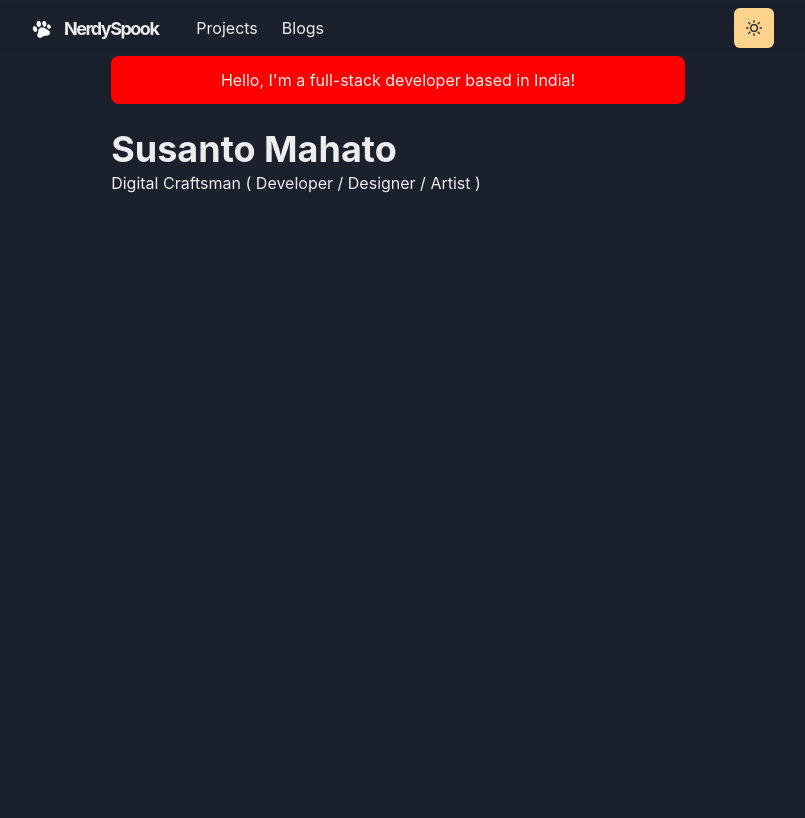
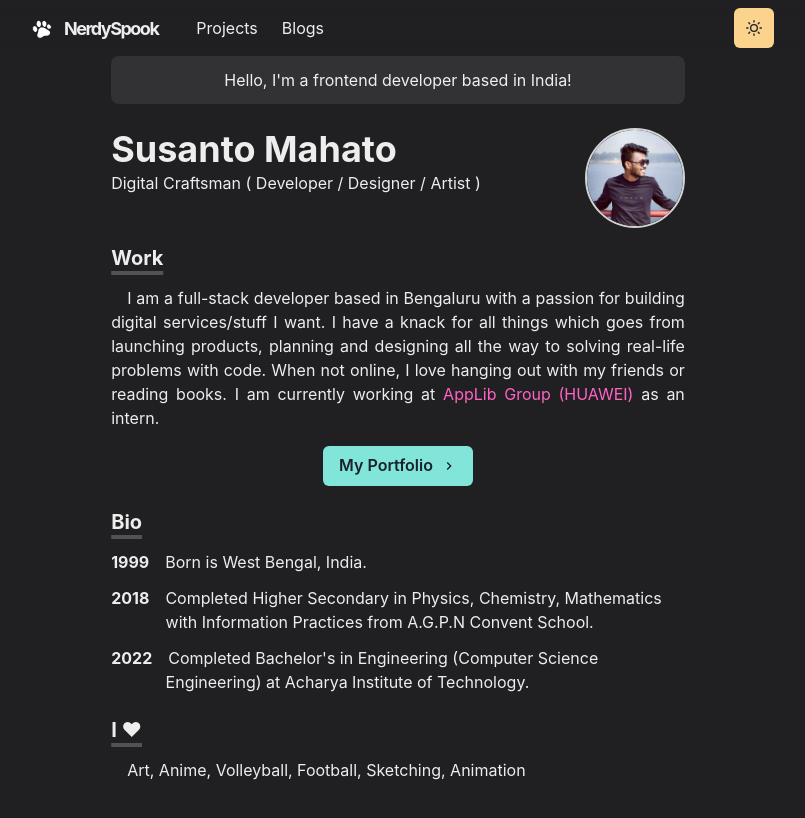
Before and after one commit to nerdyspook/nerdyspook-v2, a Next.js app: page / in a window 1280 px wide. Shown: the top 818 px of the page, without its empty margins (242-1047 px from the left). Built offline with nearby package versions, Linux system fonts and the light colour scheme.

Commit message:
feat: added details in homepage

```diff
--- /dev/null
+++ b/components/bio.js
@@ -0,0 +1,13 @@
+import { Box } from '@chakra-ui/react'
+import styled from '@emotion/styled'
+
+export const BioSection = styled(Box)`
+  padding-left: 3.4rem;
+  text-indent: -3.4rem;
+  margin-top: 0.75rem;
+`
+
+export const BioYear = styled.span`
+  font-weight: bold;
+  margin-right: 1rem;
+`
--- /dev/null
+++ b/components/fonts.js
@@ -0,0 +1,6 @@
+const Fonts = () => (
+  <style jsx global>{`
+    @import url('https://fonts.googleapis.com/css2?family=M+PLUS+Rounded+1c:wght@300;700&display=swap');
+  `}</style>
+)
+export default Fonts
--- /dev/null
+++ b/components/paragraph.js
@@ -0,0 +1,8 @@
+import styled from '@emotion/styled'
+
+const Paragraph = styled.p`
+  text-align: justify;
+  text-indent: 1em;
+`
+
+export default Paragraph
--- /dev/null
+++ b/components/section.js
@@ -0,0 +1,21 @@
+import { motion } from 'framer-motion'
+import { chakra, shouldForwardProp } from '@chakra-ui/react'
+
+const StyledDiv = chakra(motion.div, {
+  shouldForwardProp: prop => {
+    return shouldForwardProp(prop) || prop === 'transition'
+  }
+})
+
+const Section = ({ children, delay = 0 }) => (
+  <StyledDiv
+    initial={{ y: 10, opacity: 0 }}
+    animate={{ y: 0, opacity: 1 }}
+    transition={{ duration: 0.8, delay }}
+    mb={6}
+  >
+    {children}
+  </StyledDiv>
+)
+
+export default Section
--- a/components/theme-toggle-button.js
+++ b/components/theme-toggle-button.js
@@ -1,3 +1,4 @@
+import { AnimatePresence, motion } from 'framer-motion'
 import { IconButton, useColorMode, useColorModeValue } from '@chakra-ui/react'
 import { SunIcon, MoonIcon } from '@chakra-ui/icons'
 
@@ -5,12 +6,23 @@ const ThemeToggleButton = () => {
   const { toggleColorMode } = useColorMode()
 
   return (
+    <AnimatePresence exitBeforeEnter initial={false}>
+      <motion.div
+        style={{ display: 'inline-block' }}
+        key={useColorModeValue('light', 'dark')}
+        initial={{ y: -10, opacity: 0 }}
+        animate={{ y: 0, opacity: 1 }}
+        exit={{ y: 10, opacity: 0 }}
+        transition={{ duration: 0.25 }}
+      >
         <IconButton
           aria-label="Toggle theme"
           colorScheme={useColorModeValue('purple', 'orange')}
           icon={useColorModeValue(<MoonIcon />, <SunIcon />)}
           onClick={toggleColorMode}
         ></IconButton>
+      </motion.div>
+    </AnimatePresence>
   )
 }
 
--- a/libs/theme.js
+++ b/libs/theme.js
@@ -15,7 +15,7 @@ const components = {
       'section-title': {
         textDecoration: 'underline',
         fontSize: 20,
-        textUnderLineOffset: 6,
+        textUnderlineOffset: 6,
         textDecorationColor: '#525252',
         textDecorationThickness: 4,
         marginTop: 3,
@@ -36,7 +36,7 @@ const fonts = {
 }
 
 const colors = {
-  glassTeal: '#88ccca'
+  grassTeal: '#88ccca'
 }
 
 const config = {
@@ -44,12 +44,5 @@ const config = {
   useSystemColorMode: true
 }
 
-const theme = extendTheme({
-  config,
-  styles,
-  components,
-  colors,
-  fonts
-})
-
+const theme = extendTheme({ config, styles, components, fonts, colors })
 export default theme
--- a/pages/_app.js
+++ b/pages/_app.js
@@ -1,10 +1,12 @@
 import { ChakraProvider } from '@chakra-ui/react'
 import Layout from '../components/layouts/main'
+import Fonts from '../components/fonts'
 import theme from '../libs/theme'
 
 const Website = ({ Component, pageProps, router }) => {
   return (
-    <ChakraProvider>
+    <ChakraProvider theme={theme}>
+      <Fonts />
       <Layout router={router}>
         <Component {...pageProps} key={router.route} />
       </Layout>
--- a/pages/index.js
+++ b/pages/index.js
@@ -1,20 +1,113 @@
-import { Container, Box, Heading } from '@chakra-ui/react'
+import NextLink from 'next/link'
+import {
+  Container,
+  Box,
+  Heading,
+  Image,
+  useColorModeValue,
+  Link,
+  Button
+} from '@chakra-ui/react'
+import { ChevronRightIcon } from '@chakra-ui/icons'
+import Section from '../components/section'
+import Paragraph from '../components/paragraph'
+import { BioSection, BioYear } from '../components/bio'
 
 const Home = () => {
   return (
     <Container>
-      <Box borderRadius="lg" bg="red" mb="6" p="3" align="center">
-        Hello, I&apos;m a full-stack developer based in India!
+      <Box
+        borderRadius="lg"
+        bg={useColorModeValue('whiteAlpha.500', 'whiteAlpha.200')}
+        mb="6"
+        p="3"
+        align="center"
+      >
+        Hello, I&apos;m a frontend developer based in India!
       </Box>
 
       <Box display={{ md: 'flex' }}>
         <Box flexGrow={1}>
-          <Heading as="h2" variant="page-title">
+          <Heading as="h2" size="xl" variant="page-title">
             Susanto Mahato
           </Heading>
           <p>Digital Craftsman ( Developer / Designer / Artist )</p>
         </Box>
+        <Box
+          flexShrink={0}
+          mt={{ base: 4, md: 0 }}
+          ml={{ md: 6 }}
+          align="center"
+        >
+          <Image
+            borderColor="whiteAlpha.800"
+            borderWidth={2}
+            borderStyle="solid"
+            borderRadius="full"
+            maxWidth="100px"
+            maxHeight="100px"
+            display="inline-block"
+            src="/images/susanto.jpg"
+            alt="Profile Picture"
+            fallbackSrc="https://via.placeholder.com/150"
+          />
+        </Box>
       </Box>
+
+      <Section delay={0.1}>
+        <Heading as="h3" variant="section-title">
+          Work
+        </Heading>
+        <Paragraph padding="10px">
+          I am a full-stack developer based in Bengaluru with a passion for
+          building digital services/stuff I want. I have a knack for all things
+          which goes from launching products, planning and designing all the way
+          to solving real-life problems with code. When not online, I love
+          hanging out with my friends or reading books. I am currently working
+          at{' '}
+          <Link href="https://applibgroup.dev/" isExternal>
+            AppLib Group (HUAWEI)
+          </Link>{' '}
+          as an intern.
+        </Paragraph>
+
+        <Box align="center" my={4}>
+          <NextLink href="/works">
+            <Button rightIcon={<ChevronRightIcon />} colorScheme="teal">
+              My Portfolio
+            </Button>
+          </NextLink>
+        </Box>
+      </Section>
+
+      <Section delay={0.3}>
+        <Heading as="h3" variant="section-title">
+          Bio
+        </Heading>
+        <BioSection>
+          <BioYear>1999</BioYear>
+          Born is West Bengal, India.
+        </BioSection>
+        <BioSection>
+          <BioYear>2018</BioYear>
+          Completed Higher Secondary in Physics, Chemistry, Mathematics with
+          Information Practices from A.G.P.N Convent School.
+        </BioSection>
+        <BioSection>
+          <BioYear>2022</BioYear>
+          Completed Bachelor&apos;s in Engineering (Computer Science
+          Engineering) at Acharya Institute of Technology.
+        </BioSection>
+      </Section>
+
+      <Section delay={0.6}>
+        <Heading as="h3" variant="section-title">
+          I ♥
+        </Heading>
+        <Paragraph>
+          Art, Anime, Volleyball, Football, Sketching, Animation
+        </Paragraph>
+      </Section>
     </Container>
   )
 }
```
Also changed, not shown: public/images/dp.JPG (deleted), public/images/susanto.jpg (added). Lines whose indentation alone changed are shown as unchanged.
